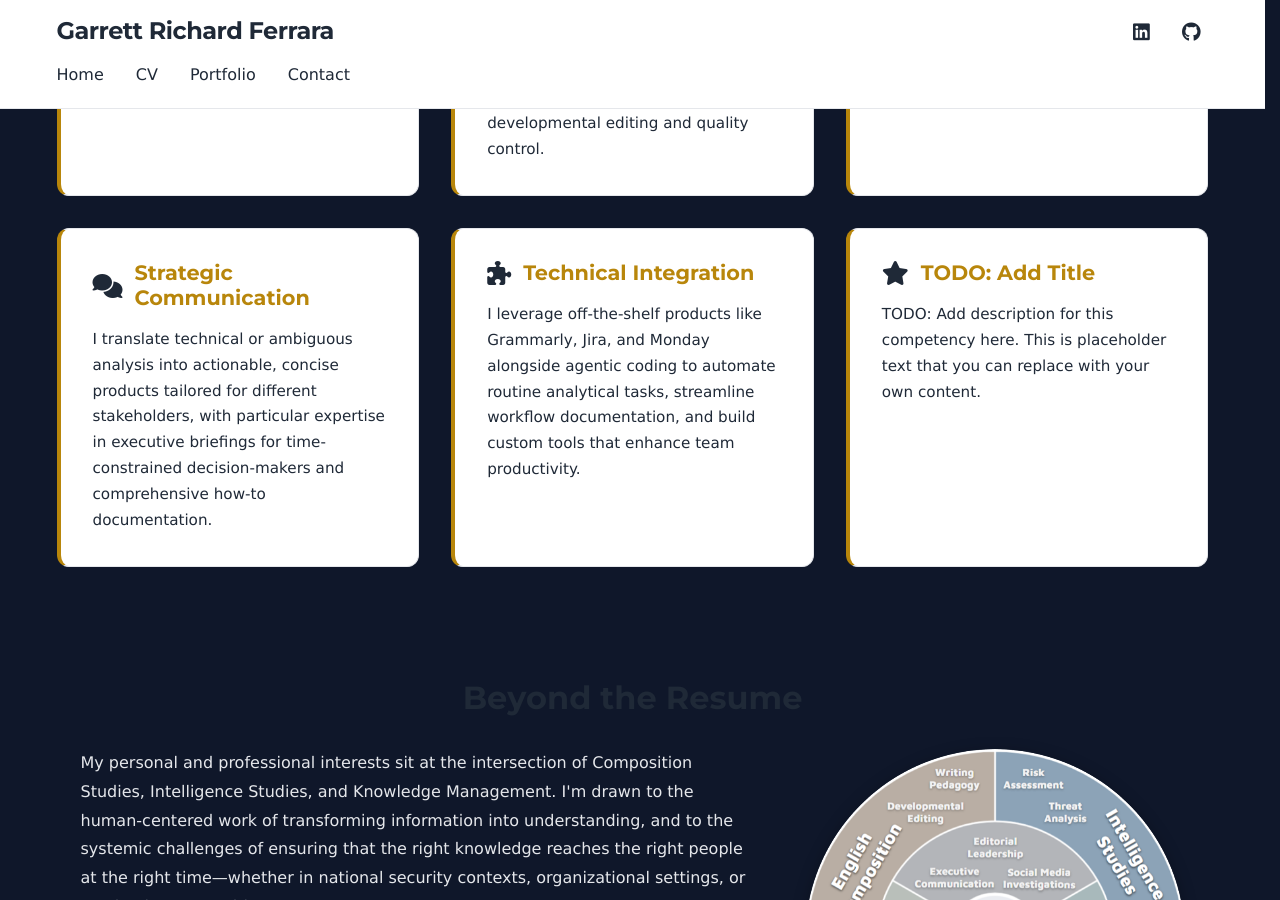
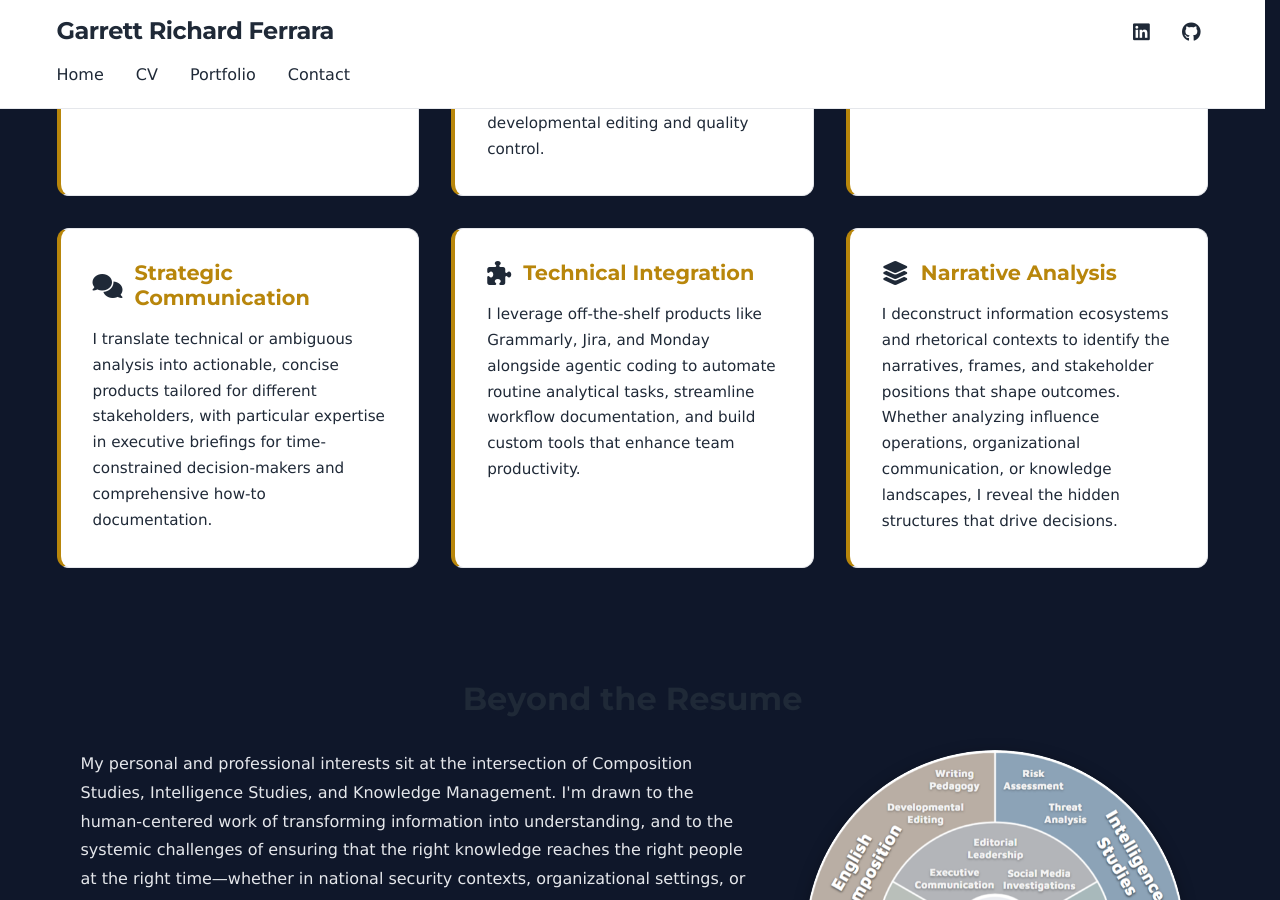
Before and after one commit to Garrett-Ferrara/garrett-ferrara.github.io, a Jekyll site: the page built from index.md, in a window 1280 px wide and 900 px high, scrolled down 992 px. Built offline with Jekyll 4.4.1, drawn with Linux system fonts in a browser that asks for light colours; some web fonts are replaced.

Commit message:
Add sixth core competency: Narrative Analysis

```diff
--- a/index.md
+++ b/index.md
@@ -49,8 +49,8 @@ layout: page
     </div>
 
     <div class="competency-card">
-      <h3><i class="fas fa-star"></i> TODO: Add Title</h3>
-      <p>TODO: Add description for this competency here. This is placeholder text that you can replace with your own content.</p>
+      <h3><i class="fas fa-layer-group"></i> Narrative Analysis</h3>
+      <p>I deconstruct information ecosystems and rhetorical contexts to identify the narratives, frames, and stakeholder positions that shape outcomes. Whether analyzing influence operations, organizational communication, or knowledge landscapes, I reveal the hidden structures that drive decisions.</p>
     </div>
   </div>
 </div>
```
